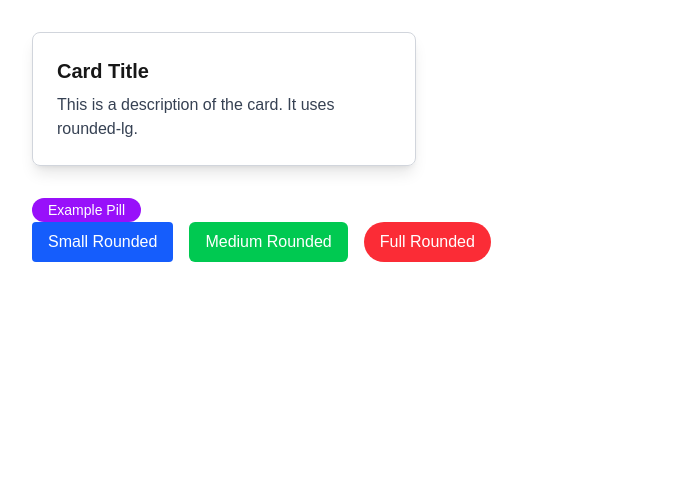
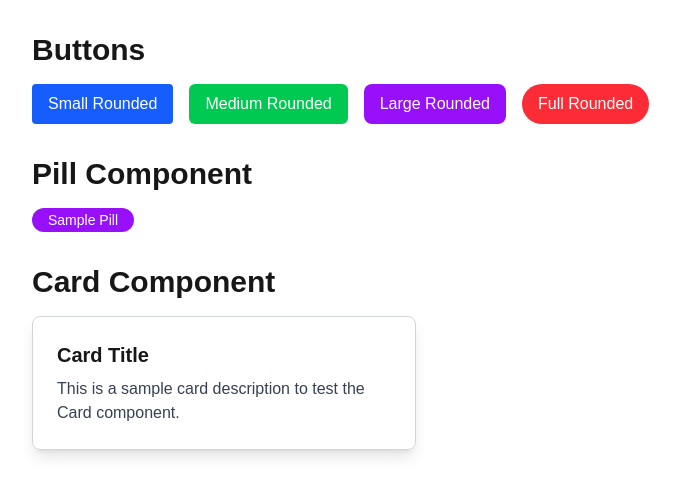
Before and after one commit to ami798/alx-project-0x00-setup, a Next.js app in the folder alx-project-0x00/: page /landing in a window 1280 px wide. Shown: the top 496 px of the page, without its empty margins (0-680 px from the left). Built offline with nearby package versions, Linux system fonts and the light colour scheme.

Commit message:
Fix: Add landing page, buttons, and README for ALX checks

```diff
--- a/alx-project-0x00/pages/landing.tsx
+++ b/alx-project-0x00/pages/landing.tsx
@@ -1,26 +1,36 @@
-// pages/landing.tsx
-import Card from "@/components/Card";
-import Pill from "@/components/Pill";
-import Button from "@/components/Button";
+import React from "react";
+import Button from "../components/Button";
+import Card from "../components/Card";
+import Pill from "../components/Pill";
 
-export default function Landing() {
+const Landing = () => {
   return (
     <main className="p-8 space-y-8">
-      {/* Cards */}
-      <Card
-        title="Card Title"
-        description="This is a description of the card. It uses rounded-lg."
-      />
+      <section>
+        <h1 className="text-3xl font-bold mb-4">Buttons</h1>
+        <div className="flex gap-4">
+          <Button title="Small Rounded" styles="rounded-sm bg-blue-500 text-white px-4 py-2" />
+          <Button title="Medium Rounded" styles="rounded-md bg-green-500 text-white px-4 py-2" />
+          <Button title="Large Rounded" styles="rounded-lg bg-purple-600 text-white px-4 py-2" />
+          <Button title="Full Rounded" styles="rounded-full bg-red-500 text-white px-4 py-2" />
+        </div>
+      </section>
 
-      {/* Pills */}
-      <Pill title="Example Pill" />
+      <section>
+        <h1 className="text-3xl font-bold mb-4">Pill Component</h1>
+        <Pill title="Sample Pill" />
+      </section>
 
-      {/* Buttons with different rounded styles */}
-      <div className="flex gap-4">
-        <Button title="Small Rounded" styles="rounded-sm bg-blue-500 text-white px-4 py-2" />
-        <Button title="Medium Rounded" styles="rounded-md bg-green-500 text-white px-4 py-2" />
-        <Button title="Full Rounded" styles="rounded-full bg-red-500 text-white px-4 py-2" />
-      </div>
+      <section>
+        <h1 className="text-3xl font-bold mb-4">Card Component</h1>
+        <Card
+          title="Card Title"
+          description="This is a sample card description to test the Card component."
+          buttonText="Learn More"
+        />
+      </section>
     </main>
   );
-}
+};
+
+export default Landing;
```
